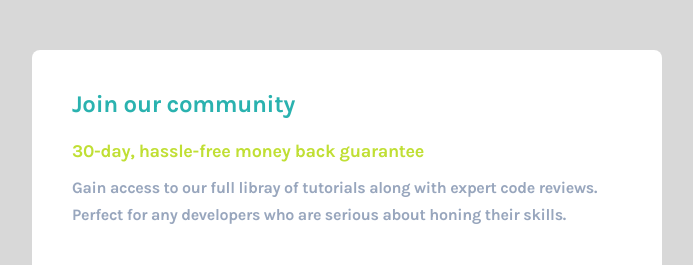
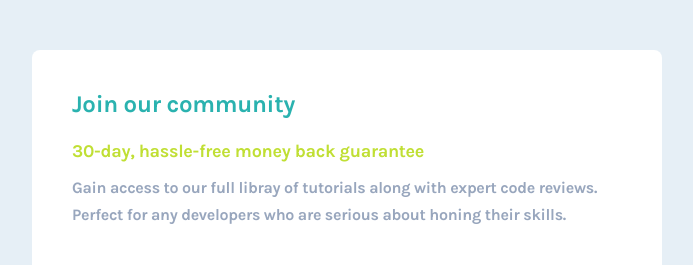
Before and after one commit to kyla42/Single-price-grid-component, a plain HTML site: page index.html in a window 1280 px wide. Shown: the part 111-376 px from the top of the page, without its empty margins (293-986 px from the left). Drawn offline with Linux system fonts and the light colour scheme.

Commit message:
Update style.css

```diff
--- a/style.css
+++ b/style.css
@@ -23,7 +23,7 @@ body {
     display: flex;
     justify-content: center;
     align-items: center;
-    background-color: #d8d8d8;
+    background-color: #E6EFF6;
     letter-spacing: -0.03rem;
 }
 
```
